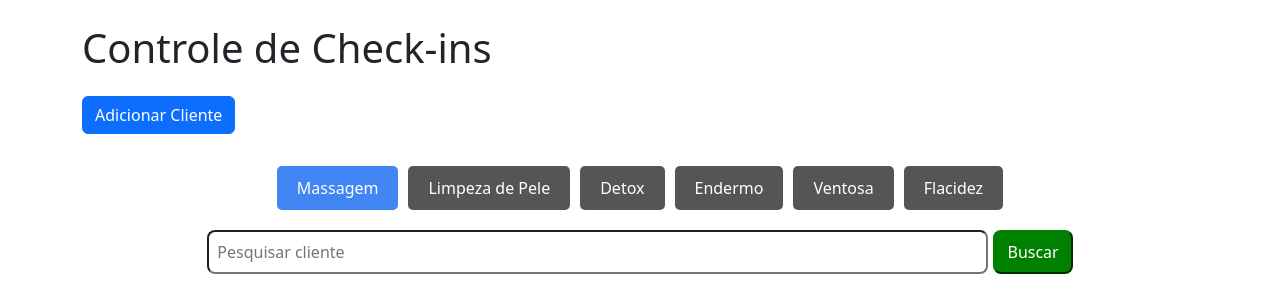
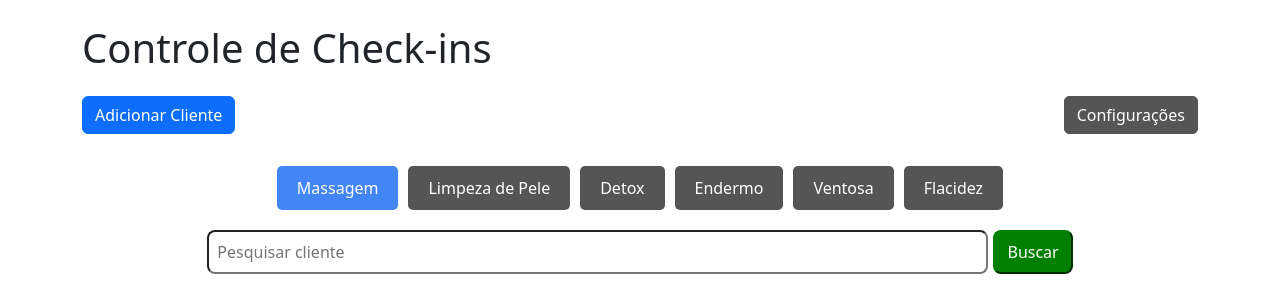
Before and after one commit to Markfgui675/app_estetica_flask, a Flask app: page / in a window 1280 px wide. Shown: the top 306 px of the page. Run offline with Flask 3, Linux system fonts and the light colour scheme; data that the repository does not hold is empty.

Commit message:
develop:
começo da implementação da página de configurações

```diff
--- a/app/model/model.py
+++ b/app/model/model.py
@@ -166,5 +166,42 @@ def init_db():
     )
     ''')
 
+    conn.execute('''
+    CREATE TABLE IF NOT EXISTS config_detox (
+        id INTEGER PRIMARY KEY AUTOINCREMENT,
+        checkin INTEGER
+    )
+    ''')
+    conn.execute('''
+    CREATE TABLE IF NOT EXISTS config_endermo (
+        id INTEGER PRIMARY KEY AUTOINCREMENT,
+        checkin INTEGER
+    )
+    ''')
+    conn.execute('''
+    CREATE TABLE IF NOT EXISTS config_flacidez (
+        id INTEGER PRIMARY KEY AUTOINCREMENT,
+        checkin INTEGER
+    )
+    ''')
+    conn.execute('''
+    CREATE TABLE IF NOT EXISTS config_limpeza (
+        id INTEGER PRIMARY KEY AUTOINCREMENT,
+        checkin INTEGER
+    )
+    ''')
+    conn.execute('''
+    CREATE TABLE IF NOT EXISTS config_massagem (
+        id INTEGER PRIMARY KEY AUTOINCREMENT,
+        checkin INTEGER
+    )
+    ''')
+    conn.execute('''
+    CREATE TABLE IF NOT EXISTS config_ventosa (
+        id INTEGER PRIMARY KEY AUTOINCREMENT,
+        checkin INTEGER
+    )
+    ''')
+
     conn.commit()
     conn.close()
--- a/app/static/css/style.css
+++ b/app/static/css/style.css
@@ -88,6 +88,25 @@ a{
 }
 
 
+.modal-top{
+    display: flex;
+    justify-content: space-between;
+    align-items: center;
+    width: 100%;
+}
+.button-gerencia{
+    display: inline-block;
+    text-decoration: none;
+    color: white;
+    background: #555;
+    border-color: #555;
+    border-radius: 5px;
+    transition: background 0.3s;
+}
+.button-gerencia:hover {
+    background: #777;
+    border-color: #777;
+}
 
 
 
--- a/app/templates/massagem/massagem.html
+++ b/app/templates/massagem/massagem.html
@@ -15,7 +15,10 @@
         </h1>
 
         <!-- Botão que abre o modal -->
-        <button class="btn btn-primary" id="openModal">Adicionar Cliente</button>
+        <div class="modal-top">
+            <button class="btn btn-primary" id="openModal">Adicionar Cliente</button>
+            <a class="btn btn-primary button-gerencia" href="/config">Configurações</a>
+        </div>
 
         <!--Seção de botões-->
         <div class="nav">
--- a/app/templates/partials/modal_adicionar.html
+++ b/app/templates/partials/modal_adicionar.html
@@ -24,4 +24,5 @@
         </div>
         <button type="submit" class="btn btn-success">Salvar</button>
     </form>
+
 </div>
```
Also changed, not shown: app/controller/config.py (added, +28 -0 lines), app/views/config.py (added, +9 -0 lines), app/views/views.py (+5 -3 lines), app/templates/config/config.html (added), checkins.db. Lines whose indentation alone changed are shown as unchanged.
